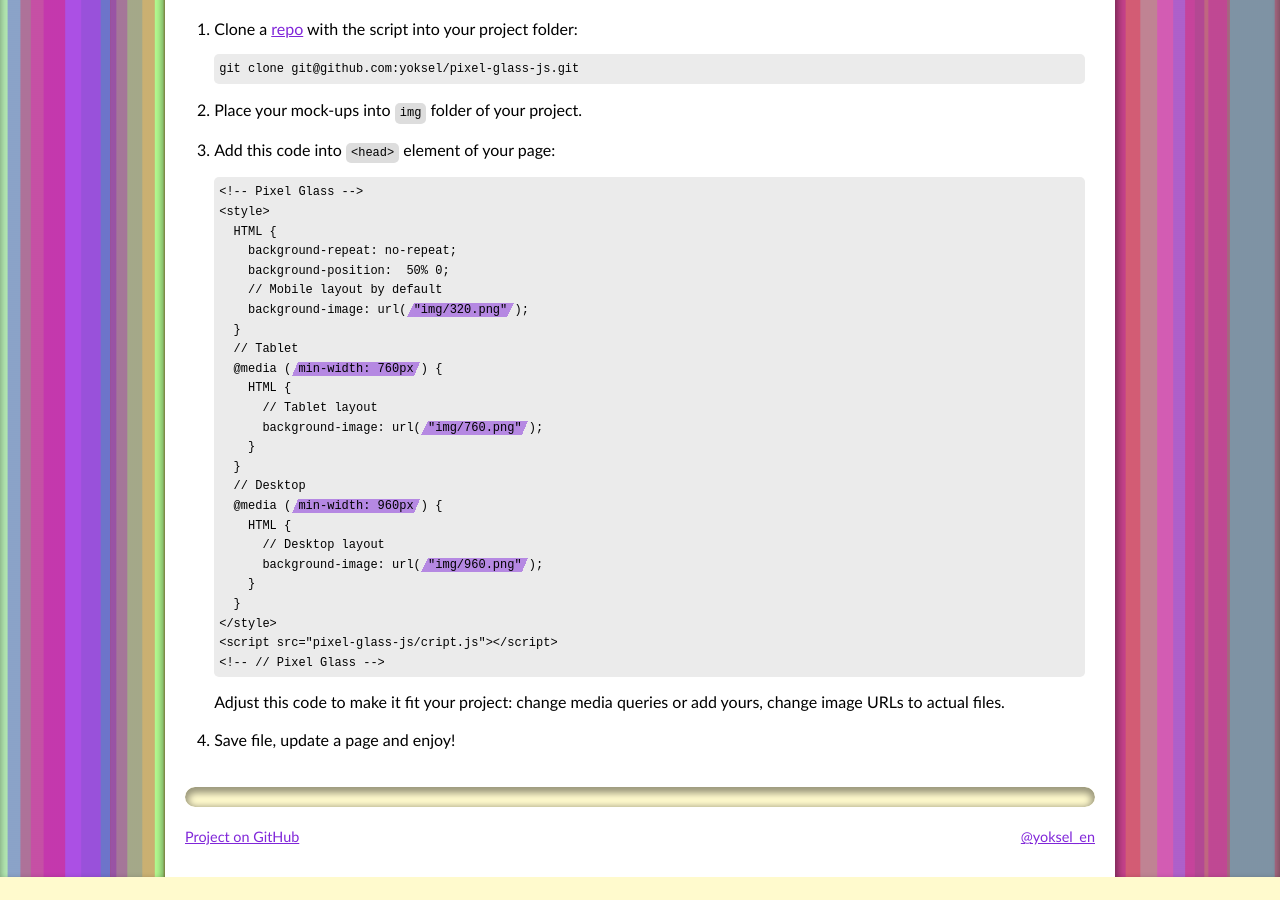
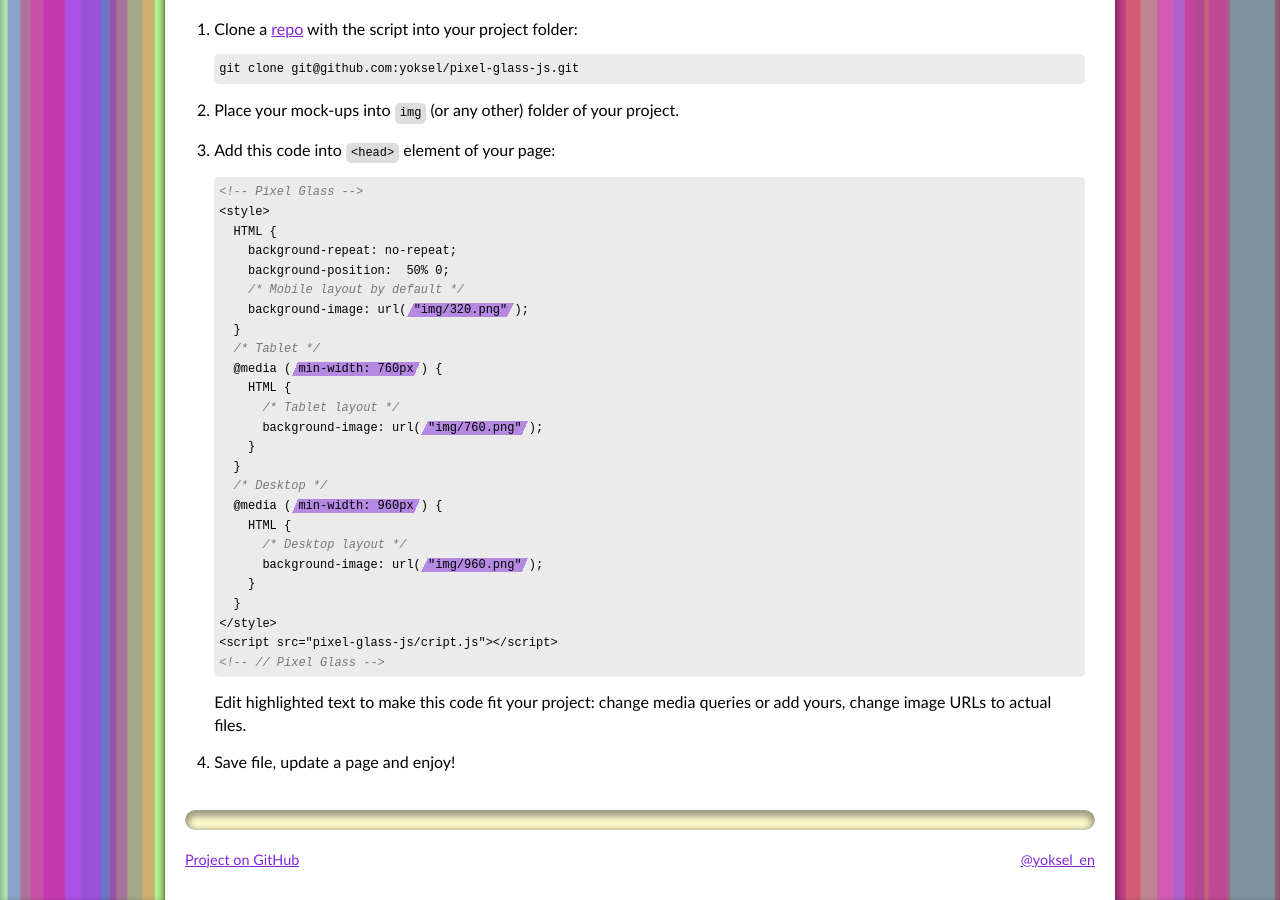
Before and after one commit to yoksel/pixel-glass-js, a plain HTML site: page index.html in a window 1280 px wide. Shown: the part 500-1400 px from the top of the page. Before the commit the page ends 1377 px from the top, so only its background shows below. Drawn offline with nearby package versions, Linux system fonts and the light colour scheme.

Commit message:
Add highlight for comments

```diff
--- a/demo.css
+++ b/demo.css
@@ -154,6 +154,11 @@ LI {
   background: #DDD;
   border-radius: 5px;
   font-size: 12px;
+}
+
+.code__comment {
+  font-style: italic;
+  color: #777;
 }
 
 PRE {
--- a/index.html
+++ b/index.html
@@ -96,37 +96,37 @@
             <li>Clone a <a href="https://github.com/yoksel/pixel-glass-js/">repo</a> with the script into your project folder:
 <pre><code class="code code--block">git clone git@github.com:yoksel/pixel-glass-js.git</code></pre>                      </li>
             <li>
-              Place your mock-ups into <code class="code code--inline">img</code> folder of your project.
+              Place your mock-ups into <code class="code code--inline">img</code> (or any other) folder of your project.
             </li>
             <li> Add this code into <code class="code code--inline">&lt;head></code> element of your page:
-<pre><code class="code code--block">&lt;!-- Pixel Glass -->
+<pre><code class="code code--block"><span class="code__comment">&lt;!-- Pixel Glass --></span>
 &lt;style>
   HTML {
     background-repeat: no-repeat;
     background-position:  50% 0;
-    // Mobile layout by default
+    <span class="code__comment">/* Mobile layout by default */</span>
     background-image: url( <mark>"img/320.png"</mark> );
   }
-  // Tablet
+  <span class="code__comment">/* Tablet */</span>
   @media ( <mark>min-width: 760px</mark> ) {
     HTML {
-      // Tablet layout
+      <span class="code__comment">/* Tablet layout */</span>
       background-image: url( <mark>"img/760.png"</mark> );
     }
   }
-  // Desktop
+  <span class="code__comment">/* Desktop */</span>
   @media ( <mark>min-width: 960px</mark> ) {
     HTML {
-      // Desktop layout
+      <span class="code__comment">/* Desktop layout */</span>
       background-image: url( <mark>"img/960.png"</mark> );
     }
   }
 &lt;/style>
 &lt;script src="pixel-glass-js/cript.js">&lt;/script>
-&lt;!-- // Pixel Glass -->
+<span class="code__comment">&lt;!-- // Pixel Glass --></span>
 </code></pre>
 
-          Adjust this code to make it fit your project: change media queries or add yours, change image URLs to actual files.
+            Edit highlighted text to make this code fit your project: change media queries or add yours, change image URLs to actual files.
             </li>
             <li>Save file, update a page and enjoy!</li>
           </ol>
```
